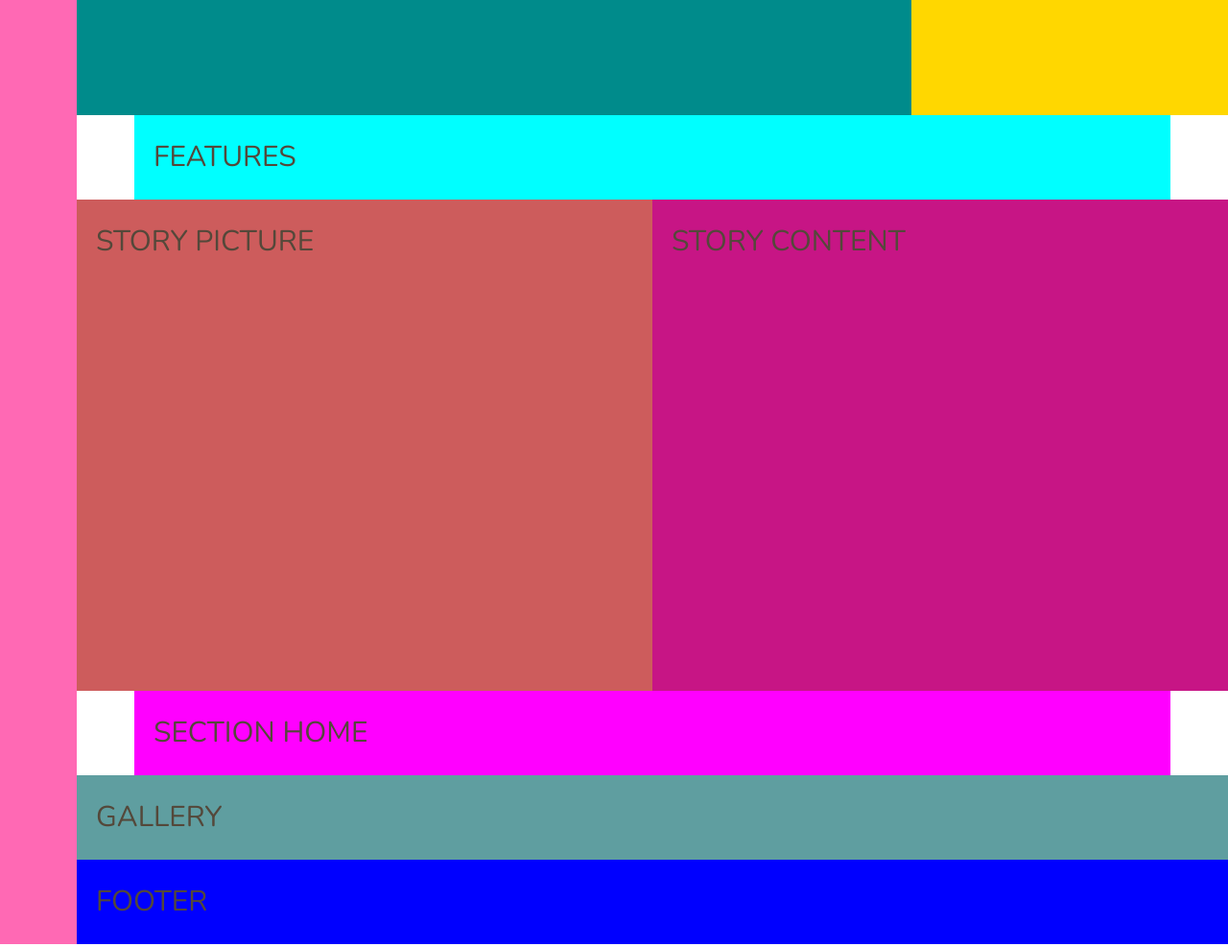
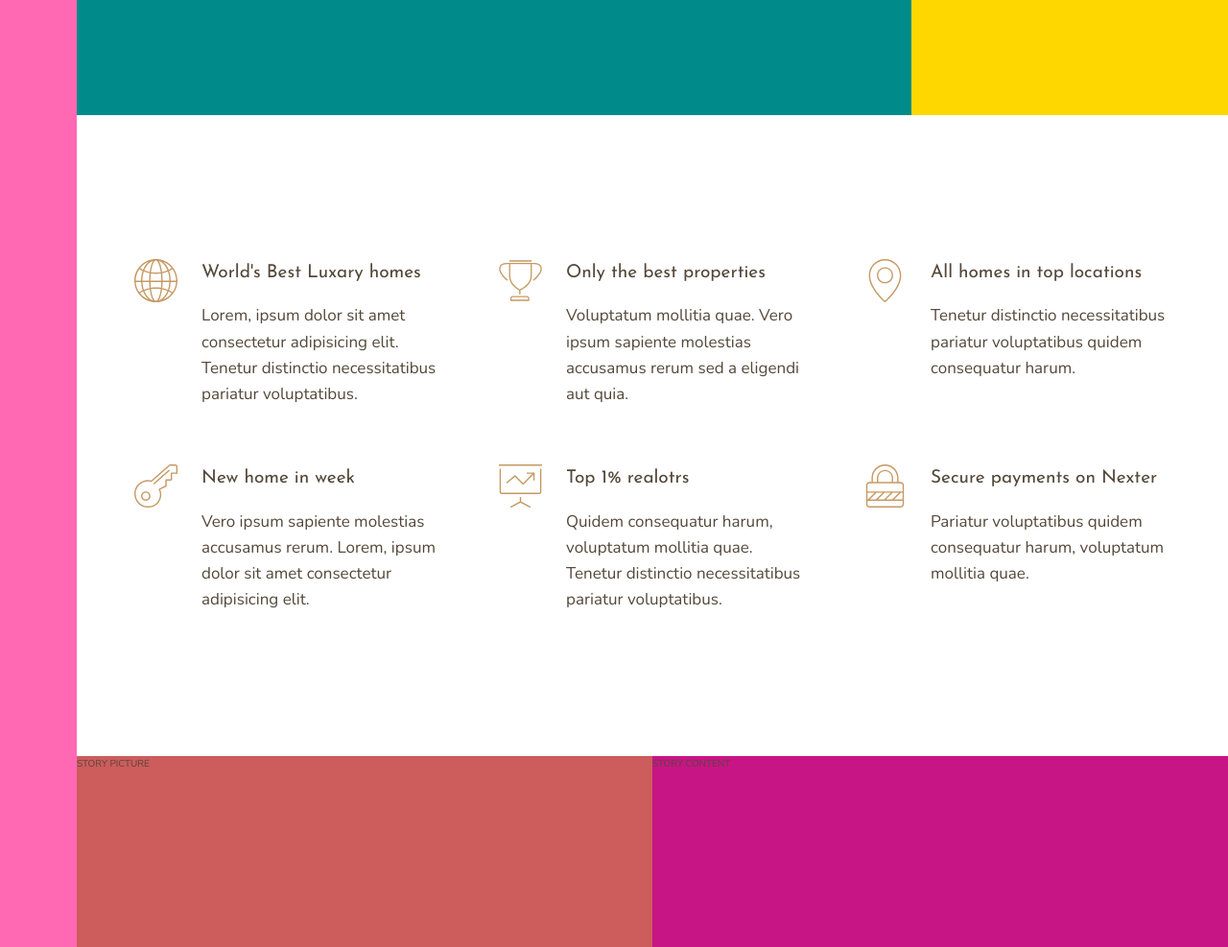
Before and after one commit to iamJABASTIN/Nexter, a website: page index.html in a window 1280 px wide. Shown: the part 520-1507 px from the top of the page at 96% size. Drawn offline with nearby package versions, Linux system fonts and the light colour scheme.

Commit message:
Features section build successfully

```diff
--- a/index.html
+++ b/index.html
@@ -1,53 +1,103 @@
 <!DOCTYPE html>
 <html lang="en">
   <head>
-        <meta charset="UTF-8">
-        <meta name="viewport" content="width=device-width, initial-scale=1.0">
-        <meta http-equiv="X-UA-Compatible" content="ie=edge">
+    <meta charset="UTF-8" />
+    <meta name="viewport" content="width=device-width, initial-scale=1.0" />
+    <meta http-equiv="X-UA-Compatible" content="ie=edge" />
 
-        <link href="https://fonts.googleapis.com/css?family=Josefin+Sans:300,400,400i|Nunito:300,300i" rel="stylesheet">
-        <link rel="stylesheet" href="css/style.css">
-        <link rel="shortcut icon" type="image/png" href="img/favicon.png">
+    <link
+      href="https://fonts.googleapis.com/css?family=Josefin+Sans:300,400,400i|Nunito:300,300i"
+      rel="stylesheet"
+    />
+    <link rel="stylesheet" href="css/style.css" />
+    <link rel="shortcut icon" type="image/png" href="img/favicon.png" />
 
     <title>nexter &mdash; your home, your freedom</title>
   </head>
   <body class="container">
+    <div class="sidebar">SIDE BAR</div>
 
-        <div class="sidebar">
-            SIDE BAR
+    <header class="header">HEADER</header>
+
+    <div class="realtors">REALTORAS</div>
+
+    <section class="features">
+
+      <div class="feature">
+        <svg class="feature__icon">
+          <use xlink:href="img/sprite.svg#icon-global"></use>
+        </svg>
+        <h4 class="heading-4 heading-4--dark">World's Best Luxary homes</h4>
+        <p class="feature__text">
+          Lorem, ipsum dolor sit amet consectetur adipisicing elit. Tenetur
+          distinctio necessitatibus pariatur voluptatibus.
+        </p>
       </div>
 
-        <header class="header">
-            HEADER
-        </header>
-
-        <div class="realtors">
-            REALTORAS
+      <div class="feature">
+        <svg class="feature__icon">
+          <use xlink:href="img/sprite.svg#icon-trophy"></use>
+        </svg>
+        <h4 class="heading-4 heading-4--dark">Only the best properties</h4>
+        <p class="feature__text">
+          Voluptatum mollitia quae. Vero ipsum sapiente molestias accusamus
+          rerum sed a eligendi aut quia.
+        </p>
       </div>
 
-        <section class="features">
-            FEATURES
+      <div class="feature">
+        <svg class="feature__icon">
+          <use xlink:href="img/sprite.svg#icon-map-pin"></use>
+        </svg>
+        <h4 class="heading-4 heading-4--dark">All homes in top locations</h4>
+        <p class="feature__text">
+          Tenetur distinctio necessitatibus pariatur voluptatibus quidem
+          consequatur harum.
+        </p>
+      </div>
+
+      <div class="feature">
+        <svg class="feature__icon">
+          <use xlink:href="img/sprite.svg#icon-key"></use>
+        </svg>
+        <h4 class="heading-4 heading-4--dark">New home in week</h4>
+        <p class="feature__text">
+          Vero ipsum sapiente molestias accusamus rerum. Lorem, ipsum dolor sit
+          amet consectetur adipisicing elit.
+        </p>
+      </div>
+
+      <div class="feature">
+        <svg class="feature__icon">
+          <use xlink:href="img/sprite.svg#icon-presentation"></use>
+        </svg>
+        <h4 class="heading-4 heading-4--dark">Top 1% realotrs</h4>
+        <p class="feature__text">
+          Quidem consequatur harum, voluptatum mollitia quae. Tenetur distinctio
+          necessitatibus pariatur voluptatibus.
+        </p>
+      </div>
+
+      <div class="feature">
+        <svg class="feature__icon">
+          <use xlink:href="img/sprite.svg#icon-lock"></use>
+        </svg>
+        <h4 class="heading-4 heading-4--dark">Secure payments on Nexter</h4>
+        <p class="feature__text">
+          Pariatur voluptatibus quidem consequatur harum, voluptatum mollitia
+          quae.
+        </p>
+      </div>
     </section>
 
-        <div class="story__picture">
-            STORY PICTURE
-        </div>
+    <div class="story__picture">STORY PICTURE</div>
 
-        <div class="story__content">
-            STORY CONTENT
-        </div>
+    <div class="story__content">STORY CONTENT</div>
 
-        <section class="homes">
-            SECTION HOME
-        </section>
+    <section class="homes">SECTION HOME</section>
 
-        <section class="gallery">
-            GALLERY
-        </section>
+    <section class="gallery">GALLERY</section>
 
-        <footer class="footer">
-            FOOTER
-        </footer>
-
+    <footer class="footer">FOOTER</footer>
   </body>
 </html>
--- a/sass/_base.scss
+++ b/sass/_base.scss
@@ -38,9 +38,4 @@ body {
     display: grid;
     grid-template-rows: 80vh min-content 40vw repeat(3,min-content);
     grid-template-columns: [sidebar-start] 8rem [sidebar-end full-start] minmax(6rem,1fr) [center-start] repeat(8, [col-start] minmax(min-content,14rem) [col-end] ) [center-end] minmax(6rem,1fr) [full-end];
-
-    & > * {
-        padding: 20px;
-        font-size: 3rem;
-    }
 }
--- a/sass/_features.scss
+++ b/sass/_features.scss
@@ -1,4 +1,31 @@
 .features {
-    background-color: aqua;
     grid-column: center-start / center-end;
+    margin: 15rem 0;
+    display: grid;
+    grid-template-columns: repeat(auto-fit, minmax(25rem, 1fr));
+    grid-gap: 6rem;
+    align-items: start;
 }
+
+.feature {
+    display: grid;
+    grid-template-columns: min-content 1fr;
+    grid-row-gap: 1.5rem;
+    grid-column-gap: 2.5rem;
+
+    &__icon {
+        fill: $color-primary;
+        width: 4.5rem;
+        height: 4.5rem;
+        grid-row: 1 / span 2;
+    }
+
+    &__text {
+        font-size: 1.7rem;
+    }
+
+}
+
+.heading-4 {
+    align-self: center;
+}
--- a/sass/_typography.scss
+++ b/sass/_typography.scss
@@ -0,0 +1,24 @@
+%heading {
+    font-family: $font-display;
+    font-weight: 400;
+}
+
+.heading-1 {
+    @extend %heading;
+}
+.heading-2 {
+    @extend %heading;
+}
+.heading-3 {
+    @extend %heading;
+}
+.heading-4 {
+    @extend %heading;
+    font-size: 1.9rem;
+    &--light {
+        color: $color-grey-light-1;
+    }
+    &--dark  {
+        color: $color-grey-dark-1;
+    }
+}
```
Also changed, not shown: css/style.css, 1 other file. Lines whose indentation alone changed are shown as unchanged.
